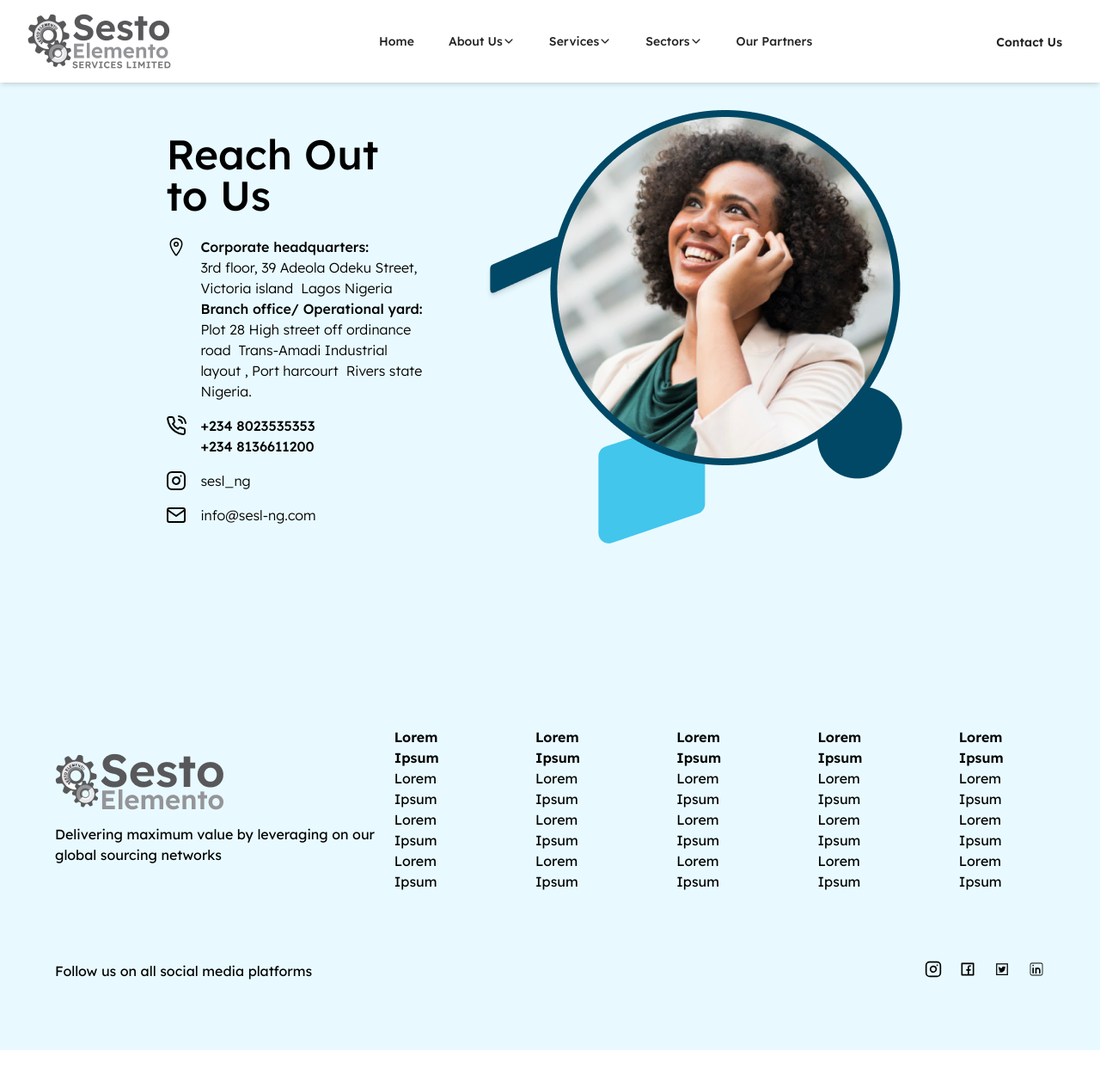
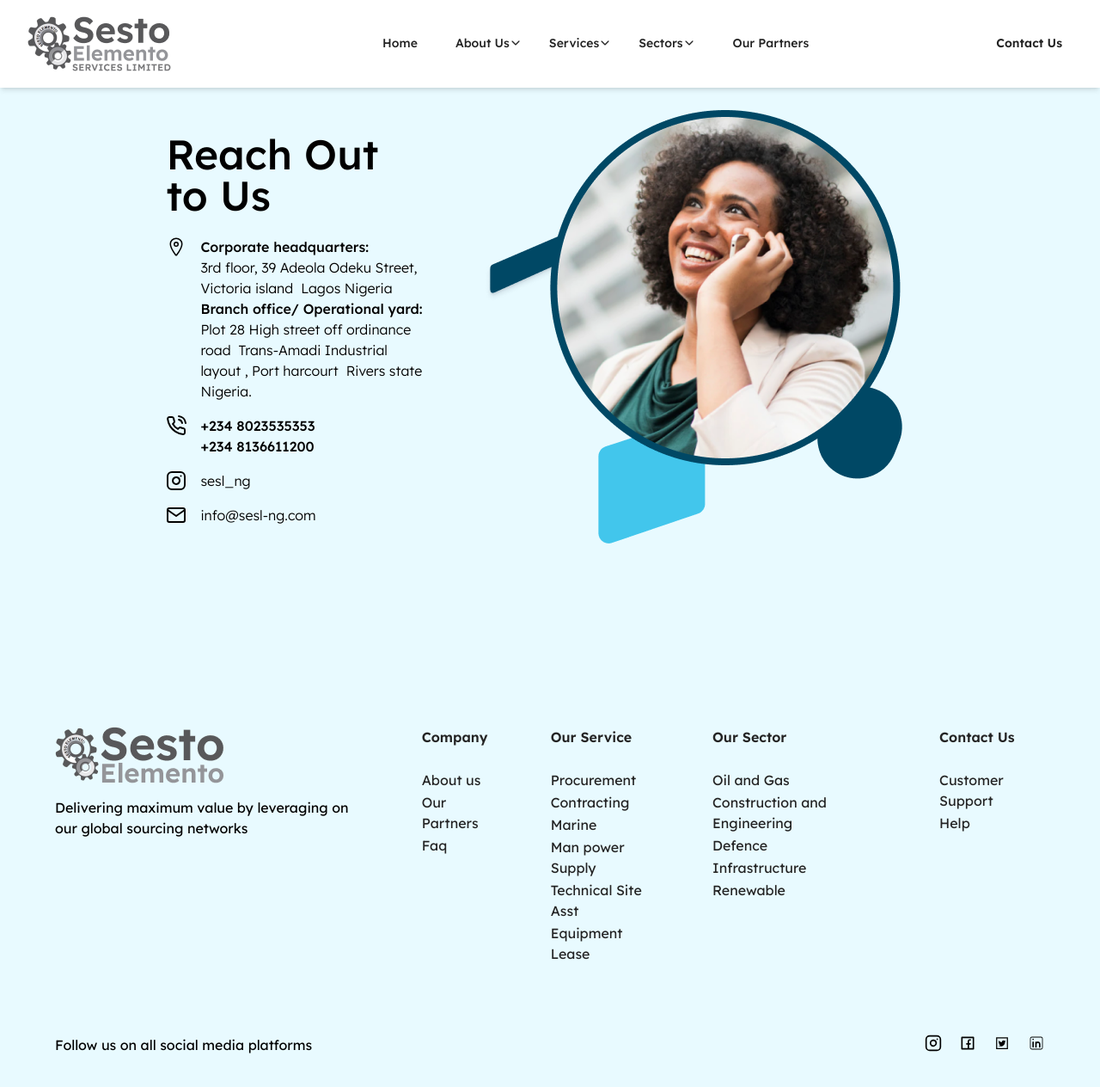
Before and after one commit to Kanoms/Sesto-Elemento, a React (Vite) app: page /contact-us in a window 1280 px wide. Shown: the top 1264 px of the page at 86% size. Before the commit the page ends 1221 px from the top, so only its background shows below. Built offline with nearby package versions, Linux system fonts and the light colour scheme.

Commit message:
foot-nav

```diff
--- a/src/components/Footer.jsx
+++ b/src/components/Footer.jsx
@@ -1,3 +1,6 @@
+import { Link, useNavigate, useLocation } from "react-router-dom";
+import { useContext, useEffect } from "react";
+import { NavigationContext } from "../context/NavigationContext";
 import { FiInstagram } from "react-icons/fi";
 import { RiFacebookBoxLine } from "react-icons/ri";
 import { LiaTwitterSquare } from "react-icons/lia";
@@ -5,9 +8,43 @@ import { CiLinkedin } from "react-icons/ci";
 import footerlogoImage from "../assets/footerlogo.png";
 
 const Footer = () => {
+  const navigate = useNavigate();
+  const location = useLocation();
+
+  const { setSelectedService, setSelectedSector } =
+    useContext(NavigationContext);
+
+  useEffect(() => {
+    if (location.pathname.startsWith("/services")) {
+      setSelectedService(location.hash.substring(1));
+    }
+    if (location.pathname.startsWith("/sectors")) {
+      setSelectedSector(location.hash.substring(1));
+    }
+  }, [location, setSelectedService, setSelectedSector]);
+
+  const handleServiceFooter = (service) => {
+    setSelectedService(service);
+    navigate(`/services#${service}`);
+  };
+
+  const handleSectorFooter = (sector) => {
+    setSelectedSector(sector);
+    navigate(`/sectors#${sector}`);
+  };
+
+  const handleAboutusFooter = (path) => {
+    navigate(path);
+  };
+
+  const handleLinkClick = (path) => {
+    navigate(path);
+    window.scrollTo({ top: 0, behavior: "smooth" });
+  };
+
   return (
     <section className="flex flex-col px-4 md:px-8 lg:px-16 py-20 bg-skyBlue gap-20 font-lexend">
-      <div className="flex flex-col gap-4 lg:flex-row justify-between lg:items-center">
+      <div className="flex flex-col gap-4 lg:gap-8 xl:gap-16 lg:flex-row justify-between lg:items-start">
         <div className="lg:w-[50%]" data-aos="fade-right">
           <div className="mb-4">
             <img src={footerlogoImage} alt="footer logo" />
@@ -19,36 +56,218 @@ const Footer = () => {
           </span>
         </div>
 
-        <div className="hidden md:flex items-center w-full justify-between lg:gap-2 xl:gap-16">
+        <div className="hidden md:flex items-start w-full justify-between lg:gap-2 xl:gap-16">
           <ul>
-            <li className="font-semibold">Lorem Ipsum</li>
-            <li>Lorem Ipsum</li>
-            <li>Lorem Ipsum</li>
-            <li>Lorem Ipsum</li>
+            <li className="ftlinkhd">
+              <Link
+                to="/"
+                className="text-navGray group transition duration-300 "
+                onClick={() => handleLinkClick("/")}
+              >
+                Company
+                <span className="lkhover"></span>
+              </Link>
+            </li>
+            <li className="ftlist">
+              <Link
+                to="/about-us"
+                className="text-navGray group transition duration-300 "
+                onClick={() => handleLinkClick("/about-us")}
+              >
+                About us
+                <span className="lkhover"></span>
+              </Link>
+            </li>
+            <li className="ftlist">
+              <Link
+                to="/our-partners"
+                className="text-navGray group transition duration-300"
+                onClick={() => handleLinkClick("/our-partners")}
+              >
+                Our Partners
+                <span className="lkhover"></span>
+              </Link>
+            </li>
+            <li className="ftlist">
+              <Link
+                to="/about-us#whoweare"
+                className="text-navGray group transition duration-300"
+                onClick={() => handleAboutusFooter("/about-us#whoweare")}
+              >
+                Faq
+                <span className="lkhover"></span>
+              </Link>
+            </li>
           </ul>
           <ul>
-            <li className="font-semibold">Lorem Ipsum</li>
-            <li>Lorem Ipsum</li>
-            <li>Lorem Ipsum</li>
-            <li>Lorem Ipsum</li>
+            <li className="ftlinkhd">
+              <Link
+                to="/services"
+                className="text-navGray group transition duration-300"
+                onClick={() => handleLinkClick("/services")}
+              >
+                Our Service
+                <span className="lkhover"></span>
+              </Link>
+            </li>
+            <li className="ftlist">
+              <Link
+                to="/services#procurement"
+                className="text-navGray group transition duration-300"
+                onClick={() => handleServiceFooter("/services#procurement")}
+              >
+                Procurement
+                <span className="lkhover"></span>
+              </Link>
+            </li>
+            <li className="ftlist">
+              <Link
+                to="/services#contracting"
+                className="text-navGray group transition duration-300"
+                onClick={() => handleServiceFooter("/services#contracting")}
+              >
+                Contracting
+                <span className="lkhover"></span>
+              </Link>
+            </li>
+            <li className="ftlist">
+              <Link
+                to="/services#marine"
+                className="text-navGray group transition duration-300"
+                onClick={() => handleServiceFooter("/services#marine")}
+              >
+                Marine
+                <span className="lkhover"></span>
+              </Link>
+            </li>
+            <li className="ftlist">
+              <Link
+                to="/services#manPowerSupply"
+                className="text-navGray group transition duration-300"
+                onClick={() => handleServiceFooter("/services#manPowerSupply")}
+              >
+                Man power Supply
+                <span className="lkhover"></span>
+              </Link>
+            </li>
+            <li className="ftlist">
+              <Link
+                to="/services#technicalSiteAsst"
+                className="text-navGray group transition duration-300"
+                onClick={() =>
+                  handleServiceFooter("/services#technicalSiteAsst")
+                }
+              >
+                Technical Site Asst
+                <span className="lkhover"></span>
+              </Link>
+            </li>
+            <li className="ftlist">
+              <Link
+                to="/services#equipmentLease"
+                className="text-navGray group transition duration-300"
+                onClick={() => handleServiceFooter("/services#equipmentLease")}
+              >
+                Equipment Lease
+                <span className="lkhover"></span>
+              </Link>
+            </li>
           </ul>
           <ul>
-            <li className="font-semibold">Lorem Ipsum</li>
-            <li>Lorem Ipsum</li>
-            <li>Lorem Ipsum</li>
-            <li>Lorem Ipsum</li>
+            <li className="ftlinkhd">
+              <Link
+                to="/sectors"
+                className="text-navGray group transition duration-300"
+                onClick={() => handleLinkClick("/sectors")}
+              >
+                Our Sector
+                <span className="lkhover"></span>
+              </Link>
+            </li>
+            <li className="ftlist">
+              <Link
+                to="/sectors#oilngas"
+                className="text-navGray group transition duration-300"
+                onClick={() => handleSectorFooter("/sectors#oilngas")}
+              >
+                Oil and Gas
+                <span className="lkhover"></span>
+              </Link>
+            </li>
+            <li className="ftlist">
+              <Link
+                to="/sectors#constructionnengineering"
+                className="text-navGray group transition duration-300"
+                onClick={() =>
+                  handleSectorFooter("/sectors#constructionnengineering")
+                }
+              >
+                Construction and Engineering
+                <span className="lkhover"></span>
+              </Link>
+            </li>
+            <li className="ftlist">
+              <Link
+                to="/sectors#defence"
+                className="text-navGray group transition duration-300"
+                onClick={() => handleSectorFooter("/sectors#defence")}
+              >
+                Defence
+                <span className="lkhover"></span>
+              </Link>
+            </li>
+            <li className="ftlist">
+              <Link
+                to="/sectors#infrastructure"
+                className="text-navGray group transition duration-300"
+                onClick={() => handleSectorFooter("/sectors#infrastructure")}
+              >
+                Infrastructure
+                <span className="lkhover"></span>
+              </Link>
+            </li>
+            <li className="ftlist">
+              <Link
+                to="/sectors#renewable"
+                className="text-navGray group transition duration-300"
+                onClick={() => handleSectorFooter("/sectors#renewable")}
+              >
+                Renewable
+                <span className="lkhover"></span>
+              </Link>
+            </li>
           </ul>
           <ul>
-            <li className="font-semibold">Lorem Ipsum</li>
-            <li>Lorem Ipsum</li>
-            <li>Lorem Ipsum</li>
-            <li>Lorem Ipsum</li>
-          </ul>
-          <ul>
-            <li className="font-semibold">Lorem Ipsum</li>
-            <li>Lorem Ipsum</li>
-            <li>Lorem Ipsum</li>
-            <li>Lorem Ipsum</li>
+            <li className="ftlinkhd">
+              <Link
+                to="/contact-us"
+                className="text-navGray group transition duration-300"
+                onClick={() => handleLinkClick("/contact-us")}
+              >
+                Contact Us
+                <span className="lkhover"></span>
+              </Link>
+            </li>
+            <li className="ftlist">
+              <Link
+                to="/contact-us"
+                className="text-navGray group transition duration-300"
+                onClick={() => handleLinkClick("/contact-us")}
+              >
+                Customer Support
+                <span className="lkhover"></span>
+              </Link>
+            </li>
+            <li className="ftlist">
+              <Link
+                to="/contact-us"
+                className="text-navGray group transition duration-300"
+                onClick={() => handleLinkClick("/contact-us")}
+              >
+                Help
+                <span className="lkhover"></span>
+              </Link>
+            </li>
           </ul>
         </div>
       </div>
--- a/src/components/Navbar.jsx
+++ b/src/components/Navbar.jsx
@@ -66,24 +66,29 @@ const Navbar = () => {
             </Link>
           </div>
           <div className="hidden lg:block">
-            <div className="ml-10 flex items-baseline space-x-4">
+            <div className="ml-10 flex items-center gap-4 space-x-4">
               <Link
                 to="/"
-                className="text-navGray hover:underline px-3 py-2 rounded-md text-sm font-medium"
+                className="text-navGray group transition duration-300 px-3 py-2 rounded-md text-sm font-medium"
                 onClick={() => handleLinkClick("/")}
               >
                 Home
+                <span className="lkhover"></span>
               </Link>
 
               {/* About Us Dropdown */}
               <div className="relative group">
                 <Link
                   to="/about-us"
-                  className="text-navGray hover:underline px-3 py-2 rounded-md text-sm font-medium flex items-center"
+                  className="text-navGray group transition duration-300 px-3 py-2 rounded-md text-sm font-medium "
                   onClick={() => handleLinkClick("/about-us")}
                 >
+                  <span className="flex items-center ">
                     About Us
                     <IoIosArrowDown />
+                  </span>
+
+                  <span className="lkhover"></span>
                 </Link>
                 <div className="absolute left-0 hidden group-hover:block bg-white shadow-lg rounded-md p-4 text-sm w-[273px]">
                   <Link
@@ -109,7 +114,7 @@ const Navbar = () => {
               <div className="relative group">
                 <Link
                   to="/services"
-                  className={`text-navGray hover:underline px-3 py-2 rounded-md text-sm font-medium flex items-center cursor-pointer ${
+                  className={`text-navGray group transition duration-300 px-3 py-2 rounded-md text-sm font-medium cursor-pointer ${
                     location.pathname.startsWith("/services") &&
                     selectedService === ""
                       ? "text-dkBlue"
@@ -117,8 +122,12 @@ const Navbar = () => {
                   }`}
                   onClick={() => handleLinkClick("/services")}
                 >
+                  <span className="flex items-center">
                     Services
                     <IoIosArrowDown />
+                  </span>
+
+                  <span className="lkhover"></span>
                 </Link>
                 <div className="absolute left-0 hidden group-hover:block bg-white shadow-lg rounded-md text-sm p-4 w-[273px]">
                   {[
@@ -147,7 +156,7 @@ const Navbar = () => {
               <div className="relative group">
                 <Link
                   to="/sectors"
-                  className={`text-navGray hover:underline px-3 py-2 rounded-md text-sm font-medium flex items-center cursor-pointer ${
+                  className={`text-navGray group transition duration-300 px-3 py-2 rounded-md text-sm font-medium  cursor-pointer ${
                     location.pathname.startsWith("/sectors") &&
                     selectedSector === ""
                       ? "text-dkBlue"
@@ -155,8 +164,12 @@ const Navbar = () => {
                   }`}
                   onClick={() => handleLinkClick("/sectors")}
                 >
+                  <span className="flex items-center">
                     Sectors
                     <IoIosArrowDown />
+                  </span>
+
+                  <span className="lkhover"></span>
                 </Link>
                 <div className="absolute left-0 hidden group-hover:block bg-white shadow-lg rounded-md text-sm p-4 w-[273px]">
                   {[
@@ -186,28 +199,30 @@ const Navbar = () => {
               {/* Our Partners Link */}
               <Link
                 to="/our-partners"
-                className="text-navGray hover:underline px-3 py-2 rounded-md text-sm font-medium"
+                className="text-navGray group transition duration-300 px-3 py-2 rounded-md text-sm font-medium"
                 onClick={() => handleLinkClick("/our-partners")}
               >
                 Our Partners
+                <span className="lkhover"></span>
               </Link>
             </div>
           </div>
           <div className="lg:hidden flex items-center">
             <button
               onClick={() => setIsMobileMenuOpen(!isMobileMenuOpen)}
-              className="text-navGray hover:underline focus:outline-none"
+              className="text-navGray group transition duration-300 focus:outline-none"
             >
               <IoMenu size={24} />
             </button>
           </div>
-          <div className="hidden lg:block">
+          <div className="hidden lg:flex">
             <Link
               to="/contact-us"
-              className="text-navGray hover:text-dkBlue px-3 py-2 rounded-md text-sm font-semibold"
+              className="text-navGray group transition duration-300 px-3 py-2 rounded-md text-sm font-semibold"
               onClick={() => handleLinkClick("/contact-us")}
             >
               Contact Us
+              <span className="lkhover"></span>
             </Link>
           </div>
         </div>
@@ -217,7 +232,7 @@ const Navbar = () => {
           <div className="px-2 pt-2 pb-3 space-y-1 sm:px-3">
             <Link
               to="/"
-              className="text-navGray hover:underline block px-3 py-2 rounded-md text-base font-medium"
+              className="text-navGray group transition duration-300 block px-3 py-2 rounded-md text-base font-medium"
               onClick={() => handleLinkClick("/")}
             >
               Home
@@ -225,7 +240,7 @@ const Navbar = () => {
             <div className="relative">
               <Link
                 to="/about-us"
-                className="text-navGray hover:underline px-3 py-2 rounded-md text-base font-medium flex items-center"
+                className="text-navGray group transition duration-300 px-3 py-2 rounded-md text-base font-medium flex items-center"
                 onClick={() => handleLinkClick("/about-us")}
               >
                 About Us
@@ -253,7 +268,7 @@ const Navbar = () => {
             <div className="relative">
               <Link
                 to="/services"
-                className="text-navGray hover:underline px-3 py-2 rounded-md text-base font-medium flex items-center"
+                className="text-navGray group transition duration-300 px-3 py-2 rounded-md text-base font-medium flex items-center"
                 onClick={() => handleLinkClick("/services")}
               >
                 Services
@@ -284,7 +299,7 @@ const Navbar = () => {
             <div className="relative">
               <Link
                 to="/sectors"
-                className="text-navGray hover:underline px-3 py-2 rounded-md text-base font-medium flex items-center"
+                className="text-navGray group transition duration-300 px-3 py-2 rounded-md text-base font-medium flex items-center"
                 onClick={() => handleLinkClick("/sectors")}
               >
                 Sectors
@@ -316,10 +331,19 @@ const Navbar = () => {
             </div>
             <Link
               to="/our-partners"
-              className="text-navGray hover:underline block px-3 py-2 rounded-md text-base font-medium"
+              className="text-navGray group transition duration-300 block px-3 py-2 rounded-md text-base font-medium"
               onClick={() => handleLinkClick("/our-partners")}
             >
               Our Partners
+            </Link>
+
+            <Link
+              to="/contact-us"
+              className="text-navGray group transition duration-300 block px-3 py-2 rounded-md text-base font-medium"
+              onClick={() => handleLinkClick("/contact-us")}
+            >
+              Contact Us
+              <span className="lkhover"></span>
             </Link>
           </div>
         </div>
--- a/src/index.css
+++ b/src/index.css
@@ -28,6 +28,18 @@
   .kbutton {
     @apply bg-dkBlue text-white px-10 py-4 lg:px-36 lg:py-4 text-xs lg:text-sm rounded-lg hover:shadow-lg active:bg-opacity-70;
   }
+
+  .lkhover {
+    @apply block max-w-0 group-hover:max-w-full transition-all duration-500 h-0.5 bg-navGray;
+  }
+
+  .ftlinkhd {
+    @apply font-semibold mb-6 flex items-center;
+  }
+
+  .ftlist {
+    @apply flex items-center;
+  }
 }
 
 p {
```
Lines whose indentation alone changed are shown as unchanged.
